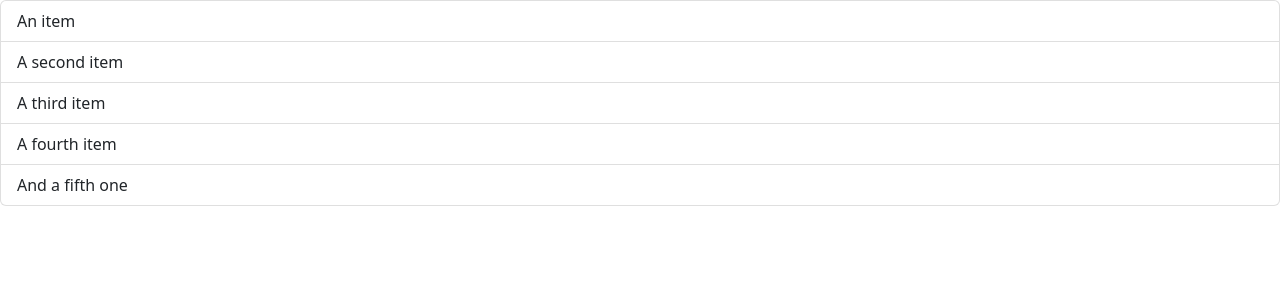
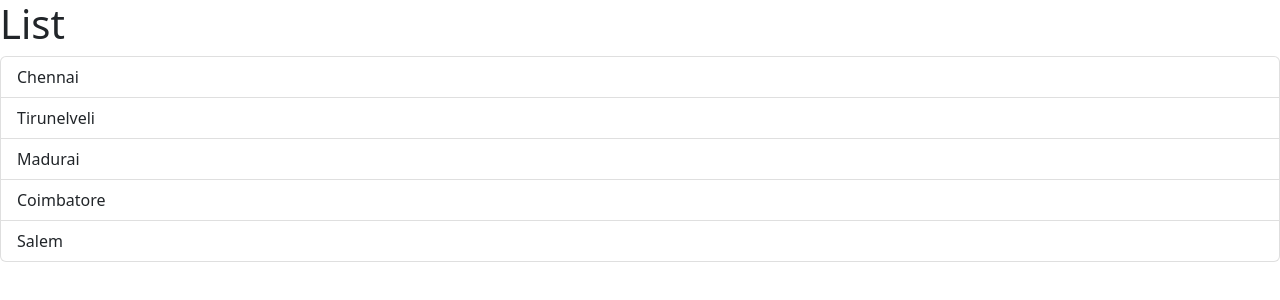
Before and after one commit to Velmurugangopal06/react-crash-course, a React (Vite) app in the folder react-app/: page / in a window 1280 px wide. Shown: the top 300 px of the page. Built offline with nearby package versions, Linux system fonts and the light colour scheme.

Commit message:
(feat) dynamic list rendering

```diff
--- a/react-app/src/components/ListGroup.tsx
+++ b/react-app/src/components/ListGroup.tsx
@@ -1,12 +1,17 @@
 function ListGroup() {
+  const items = ["Chennai", "Tirunelveli", "Madurai", "Coimbatore", "Salem"];
+
   return (
-    <ul className="list-group">
-      <li className="list-group-item">An item</li>
-      <li className="list-group-item">A second item</li>
-      <li className="list-group-item">A third item</li>
-      <li className="list-group-item">A fourth item</li>
-      <li className="list-group-item">And a fifth one</li>
-    </ul>
+    <>
+      <h1>List</h1>
+      <ul className="list-group">
+        {items.map((item, index) => (
+          <li className="list-group-item" key={index}>
+            {item}
+          </li>
+        ))}
+      </ul>
+    </>
   );
 }
 
```
